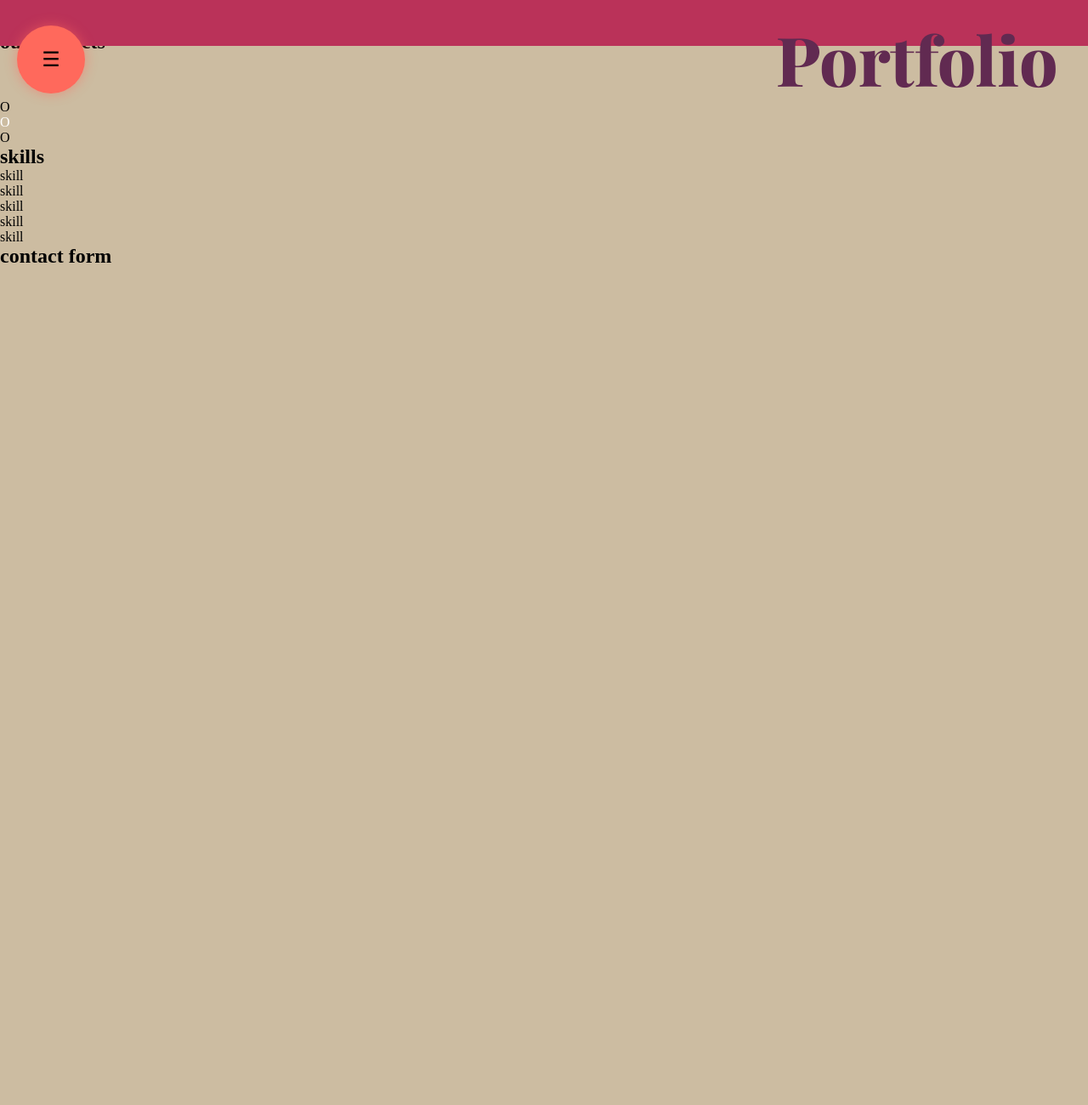
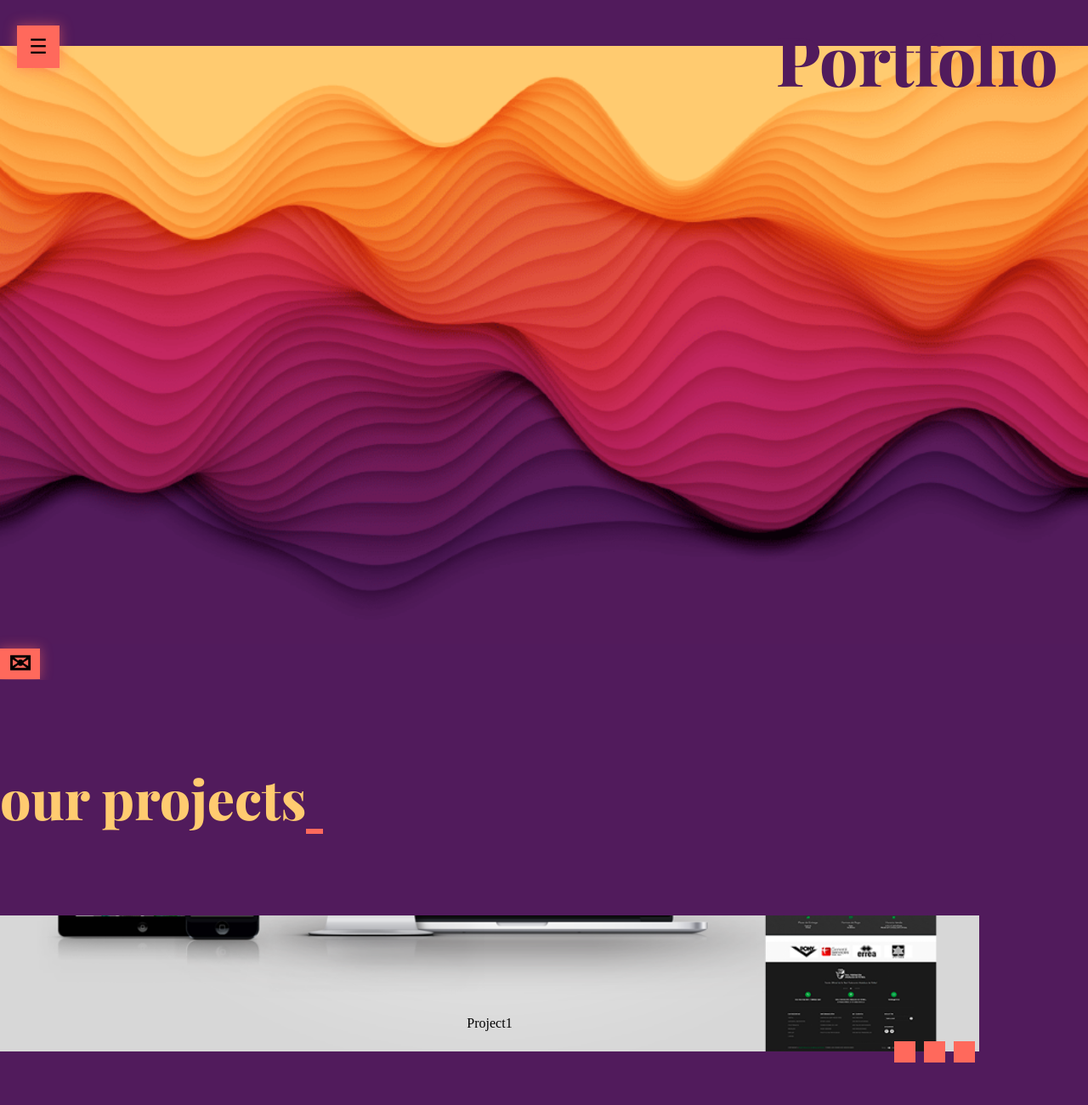
Before and after one commit to rutthy52rg/portfolio-ruth, a plain HTML site: page index.html in a window 1280 px wide. Shown: the top 1300 px of the page at 85% size. Before the commit the page ends 800 px from the top, so only its background shows below. Drawn offline with nearby package versions, Linux system fonts and the light colour scheme; a web font is replaced by a local one.

Commit message:
creamos contenido del carrusel en html

```diff
--- a/css/home.css
+++ b/css/home.css
@@ -16,6 +16,7 @@ header h1 {
   margin-inline-end: 0px;
   margin-left: 50%;
 }
+
 /* ===============
    HOME NAV
    =============== */
@@ -25,13 +26,14 @@ header h1 {
   position: relative;
 }
 .header-nav__menu-icon:after {
-  width: 80px;
-  height: 80px;
+  position: absolute;
+  z-index: 2;
+  width: 50px;
+  height: 50px;
   left: 20px;
   top: -50px;
-  position: absolute;
   background-color: var(--th8-terciary-color);
-  border-radius: 50%;
+  /*border-radius: 50%;*/
   content: "\2630";
   font-size: 1.5em;
   display: flex;
@@ -62,8 +64,10 @@ header h1 {
 }
 
 .header-nav__menu-icon + ul {
+  position: absolute;
+  z-index: 1;
   width: 100vw;
-  background: var(--th8-secondary-color);
+  background: var(--th8-primary-color);
   margin-top: -160px;
   padding-top: 80px;
   height: 0vh;
@@ -78,15 +82,19 @@ header h1 {
 @keyframes openmenu {
   0% {
     height: 0px;
+    box-shadow: none;
   }
   10% {
     height: 92vh;
+    box-shadow: 1px 1px 50px 0px var(--th8-base-color);
   }
   90% {
     height: 92vh;
+    box-shadow: 1px 1px 50px 0px var(--th8-base-color);
   }
   100% {
     height: 0px;
+    box-shadow: none;
   }
 }
 
@@ -134,13 +142,83 @@ li:nth-child(2) {
 /* ===============
    SLIDER
    =============== */
+.main__slider {
+  max-height: 100vh;
+  overflow: hidden;
+  vertical-align: bottom;
+  display: flex;
+  flex-direction: column;
+  justify-content: flex-end;
+}
 .main__slider img {
   width: 100%;
+}
+.main__slider_contact-form .btn {
+  padding: 0;
+}
+.main__slider_contact-form .btn::after {
+  content: "\2709";
+  font-size: 2em;
+  right: 0px;
+  padding: 0 10px;
+  background-color: var(--th8-terciary-color);
+  /* line-height: 0; */
+  font-weight: bold;
+  bottom: 0;
+  width: 1em;
+  box-shadow: 0px 0px 14px 1px rgb(255 105 92 / 46%);
+  /* height: 2em; */
 }
 
 /* ===============
    CAROUSEL PROJECTS
    =============== */
+.main__projects_carousel {
+  max-width: 90vw;
+}
+.main__projects_carousel_list {
+  width: 100%;
+  height: 20vh;
+  overflow: hidden;
+  scroll-behavior: smooth;
+  display: flex;
+  flex-wrap: wrap;
+  flex-direction: column;
+}
+
+.main__projects_carousel_list_item {
+  width: 100%;
+  height: 100%;
+  justify-content: center;
+  display: flex;
+  align-items: flex-end;
+  position: relative;
+  justify-content: center;
+}
+.main__projects_carousel_list_item img {
+  width: 100%;
+}
+.main__projects_carousel_list_item figcaption {
+  position: absolute;
+  bottom: 15%;
+}
+
+.main__projects_carousel_dots-list {
+  position: relative;
+  display: flex;
+  justify-content: flex-end;
+  margin-top: -12.5px;
+}
+a.main__projects_carousel_dots-list_item {
+  width: 25px;
+  height: 25px;
+  margin: 0 5px;
+  background-color: var(--th8-terciary-color);
+}
+a.main__projects_carousel_dots-list_item:active,
+a.main__projects_carousel_dots-list_item:focus-visible {
+  background: red;
+}
 
 /* ===============
    SKILLS
@@ -165,4 +243,12 @@ li:nth-child(2) {
   .header-nav__menu-icon + ul > li {
     font: lighter var(--font-big) var(--content-fonts);
   }
+  .header-nav__menu-icon + ul > li a:hover {
+    color: var(--th8-terciary-color);
+  }
+  .main__slider_contact-form .btn:hover::after {
+    padding-right: 200px;
+    transition: padding-right 0.2s linear;
+    content: "\2709 contact width us";
+  }
 }
--- a/css/main.css
+++ b/css/main.css
@@ -2,7 +2,7 @@
    GLOBAL SETTINGS
    =============== */
 :root {
-  --grey: ##f5f5f5;
+  --grey: ##f2f2f2;
   --black: #282828;
   --white: #ffffff;
 
@@ -63,10 +63,12 @@
 
   /* ===theme 8 - colors=== */
   --th8-base-color: #2d1e45;
-  --th8-primary-color: #612a51;
+  --th8-primary-color: #511b5c;
+  /*--th8-primary-color: #612a51;*/
   --th8-secondary-color: #ba3259;
   --th8-terciary-color: #ff695c;
-  --th8-suplementary-color: #ccbca1;
+  /*--th8-suplementary-color: #ccbca1;*/
+  --th8-suplementary-color: #ffcb70;
 
   /* ===fonts=== */
   --title-fonts: "Playfair Display", serif;
@@ -118,6 +120,7 @@ h6 {
   padding: 0;
   margin: 0;
 }
+
 /* ===HTML5 display-role reset for older browsers=== */
 article,
 aside,
@@ -145,12 +148,32 @@ a {
    =============== */
 
 body {
-  background-color: var(--th8-suplementary-color);
+  background-color: var(--th8-primary-color);
 }
 
 hr.line-separator {
   width: 50%;
   border: 2px solid var(--th8-terciary-color);
+}
+.btn {
+  padding: 20px;
+}
+h2[class$="_title"] {
+  font: lighter var(--font-medium) var(--title-fonts);
+  text-align: center;
+  margin: 1em auto;
+  position: relative;
+  color: var(--th8-suplementary-color);
+  width: max-content;
+}
+h2[class$="_title"]:after {
+  content: "";
+  position: absolute;
+  width: 20px;
+  background-color: var(--th8-terciary-color);
+  height: 0.1em;
+  bottom: 0;
+  z-index: -1;
 }
 
 /* ===============
@@ -159,15 +182,15 @@ hr.line-separator {
 header {
   height: 80px;
   text-align: right;
-  position: fixed;
-  z-index: 1;
+  position: absolute;
+  z-index: 2;
 }
 
 /* ===============
    NAV
    =============== */
 .header-nav {
-  position: fixed;
+  position: absolute;
   width: 100vw;
   top: 80px;
 }
@@ -179,3 +202,10 @@ header {
 /* ===============
    FOOTER
    =============== */
+
+@media screen and (min-width: 768px) {
+  h2[class$="_title"] {
+    font: bold var(--font-bigger) var(--title-fonts);
+    margin: 1.5em 0;
+  }
+}
--- a/index.html
+++ b/index.html
@@ -47,44 +47,60 @@
     </nav>
     <main class="main">
       <section class="main__slider">
+        <picture>
           <img
-            sizes="(max-width: 1200px) 100vw, 1200px"
+            sizes="(max-width: 917px) 100vw, 917px"
             srcset="
-              /img/header_hq6gyn_c_scale,w_200.png 200w,
-              /img/header_hq6gyn_c_scale,w_437.png 437w,
-              /img/header_hq6gyn_c_scale,w_607.png 607w,
-              /img/header_hq6gyn_c_scale,w_763.png 763w,
-              /img/header_hq6gyn_c_scale,w_1200.png 1200w
+              /img/header_avopvh_c_scale,w_200.png 200w,
+              /img/header_avopvh_c_scale,w_436.png 436w,
+              /img/header_avopvh_c_scale,w_610.png 610w,
+              /img/header_avopvh_c_scale,w_751.png 751w,
+              /img/header_avopvh_c_scale,w_856.png 856w,
+              /img/header_avopvh_c_scale,w_917.png 917w
             "
-            src="/img/header_hq6gyn_c_scale,w_1200.png"
+            src="/img/header_avopvh_c_scale,w_917.png"
             alt=""
           />
         </picture>
-        <aside><a href="" class="btn">contact with us</a></aside>
+        <aside class="main__slider_contact-form">
+          <a href="" class="btn"></a>
+        </aside>
       </section>
       <section class="main__projects" id="our-projects">
         <h2 class="main__projects_title">our projects</h2>
         <article class="main__projects_carousel">
-          <div class="main__projects_carousel_items">
-            <figcaption class="main__projects_carousel_item">
-              <img src="" alt="" title="" id="" />
-            </figcaption>
-            <figcaption class="main__projects_carousel_item">
-              <img src="" alt="" title="" id="" />
-            </figcaption>
-            <figcaption class="main__projects_carousel_item">
-              <img src="" alt="" title="" id="" />
-            </figcaption>
+          <div class="main__projects_carousel_list">
+            <div id="project1" class="main__projects_carousel_list_item">
+              <img src="/img/rfaf.png" alt="Project1" />
+              <figcaption>Project1</figcaption>
+            </div>
+            <div id="project2" class="main__projects_carousel_list_item">
+              <img src="img/cerfef-1.png" alt="Project2" />
+              <figcaption>Project2</figcaption>
+            </div>
+            <div id="project3" class="main__projects_carousel_list_item">
+              <img src="/img/rfaf.png" alt="Project3" />
+              <figcaption>Project3</figcaption>
+            </div>
           </div>
-          <ul class="main__projects_carousel_dots-list">
-            <li href="#" class="main__projects_carousel_dots-list_item">O</li>
-            <li href="#" class="main__projects_carousel_dots-list_item">O</li>
-            <li href="#" class="main__projects_carousel_dots-list_item">O</li>
-          </ul>
+          <div class="main__projects_carousel_dots-list">
+            <a
+              href="#project1"
+              class="main__projects_carousel_dots-list_item"
+            ></a>
+            <a
+              href="#project2"
+              class="main__projects_carousel_dots-list_item"
+            ></a>
+            <a
+              href="#project3"
+              class="main__projects_carousel_dots-list_item"
+            ></a>
+          </div>
         </article>
       </section>
       <section class="main__skills" id="skills">
-        <h2 clas="main__skills_title">skills</h2>
+        <h2 class="main__skills_title">skills</h2>
         <article class="main__skills_item">skill</article>
         <article class="main__skills_item">skill</article>
         <article class="main__skills_item">skill</article>
@@ -92,7 +108,7 @@
         <article class="main__skills_item">skill</article>
       </section>
       <section class="main__contact-form" id="contact">
-        <h2 clas="main__contact-form_title">contact form</h2>
+        <h2 class="main__contact-form_title">contact form</h2>
         <form action=""></form>
       </section>
     </main>
```
Also changed, not shown: css/our-projects.css (+12 -0 lines).
